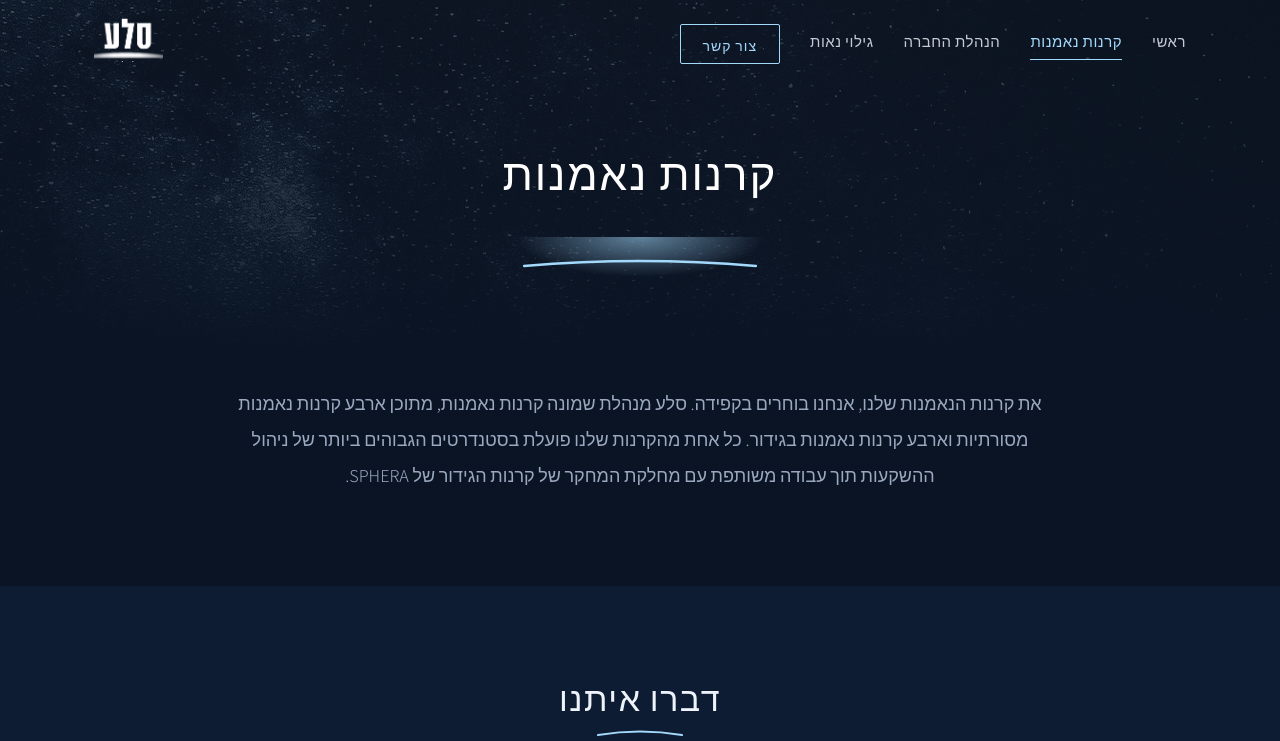
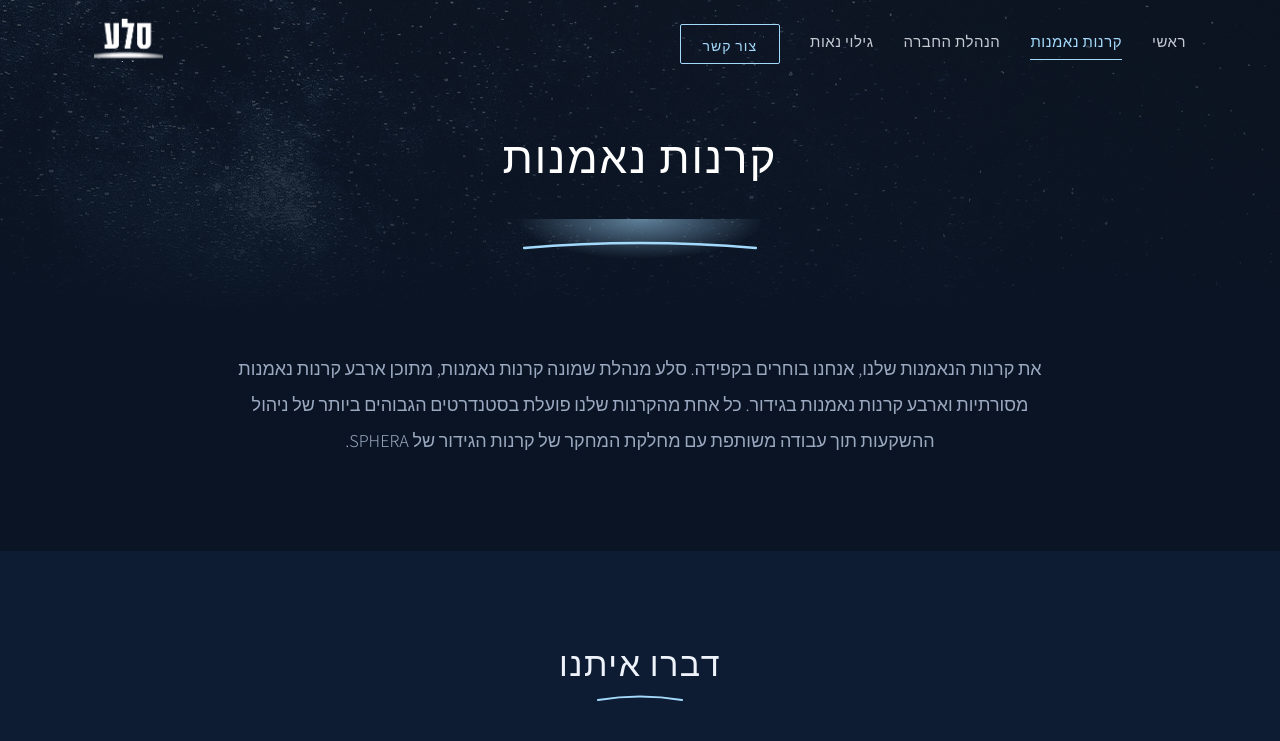
Before and after one commit to ofirachel05102011-afk/sela-website, a plain HTML site: page lux/funds.html in a window 1280 px wide. Shown: the top 741 px of the page. Drawn offline with Linux system fonts and the light colour scheme.

Commit message:
Lux: apply compact fit-content page-hero to all inner pages

```diff
--- a/lux/style.css
+++ b/lux/style.css
@@ -37,7 +37,7 @@ a{text-decoration:none;color:inherit;}
 @keyframes bob{0%,100%{transform:translateX(-50%) translateY(0);}50%{transform:translateX(-50%) translateY(8px);}}
 
 /* PAGE HERO (inner) */
-.phero{position:relative;min-height:44vh;display:flex;align-items:center;justify-content:center;text-align:center;overflow:hidden;}
+.phero{position:relative;min-height:300px;display:flex;align-items:center;justify-content:center;text-align:center;overflow:hidden;}
 .phero .hero-bg{background-position:center 34%;}
 .phero .hero-bg::after{background:linear-gradient(to bottom,rgba(10,20,36,.7),rgba(10,20,36,.82) 70%,var(--bg) 100%);}
 .phero-c{position:relative;z-index:2;padding:118px 24px 26px;}
```
